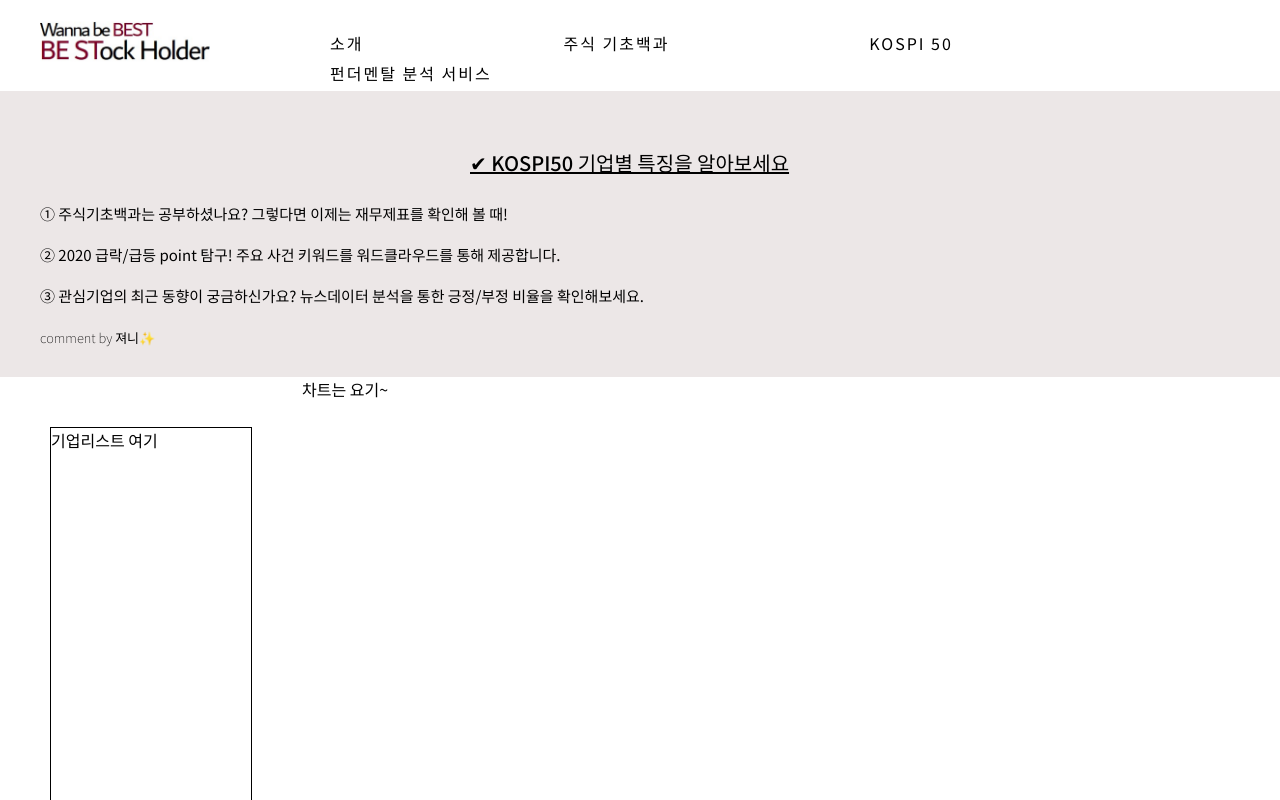
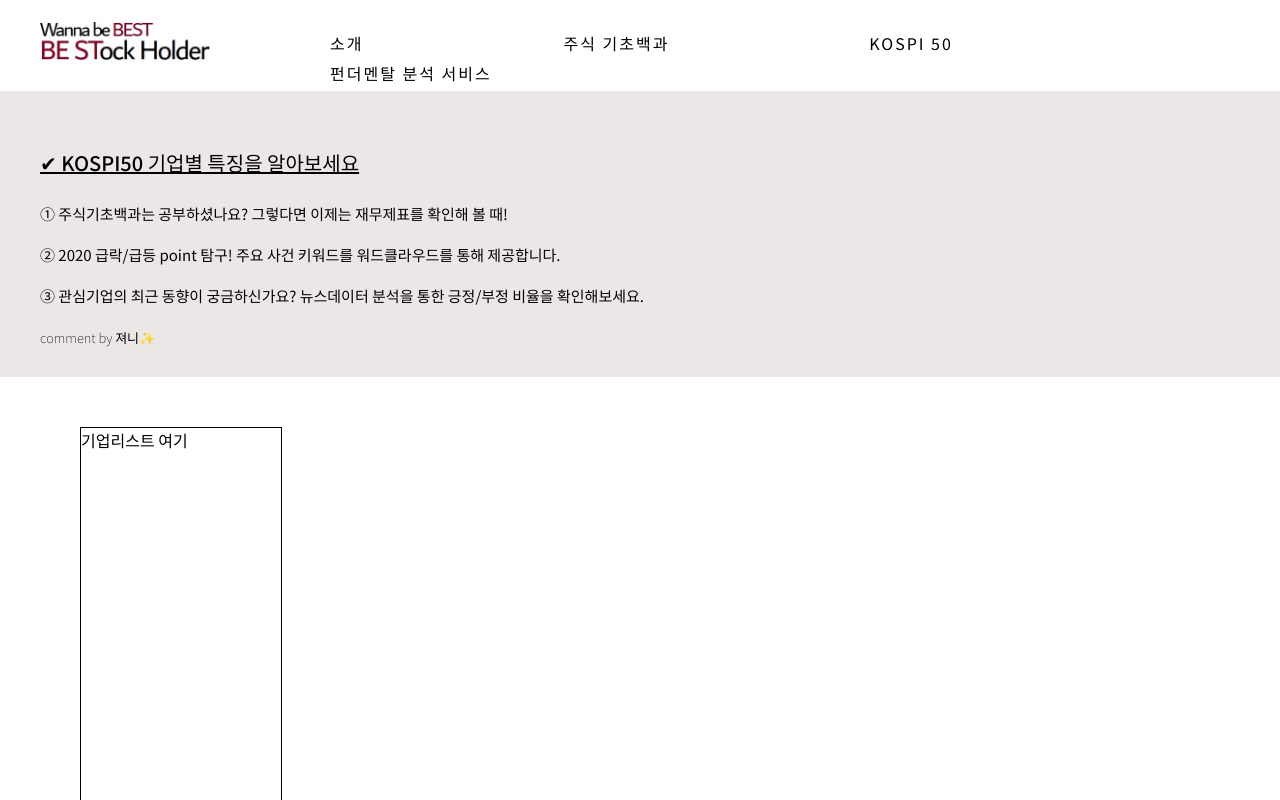
Before and after one commit to Chloehjk/BEST_Project, a React (Create React App) app in the folder React/: page /3kospi50 in a window 1280 px wide. Shown: the top 800 px of the page. Built offline with nearby package versions, Linux system fonts and the light colour scheme.

Commit message:
add buttons

```diff
--- a/React/src/pages_css/3kospi50.css
+++ b/React/src/pages_css/3kospi50.css
@@ -16,7 +16,6 @@
     font-weight: 500;
     text-decoration:underline;
     width: 350px;
-    padding-left: 430px;
 
 }
 
@@ -35,7 +34,16 @@
 #kospi50_list{
     float:left;
     margin: 50px;
+    margin-left: 80px;
     width: 200px;
     height: 1000px;
     border: 1px solid black;
 }
+
+#chart{
+    border: 1px solid black;
+    margin: 50px;
+    float: left;
+    width: 900px;
+    height: 400px;
+}
```
